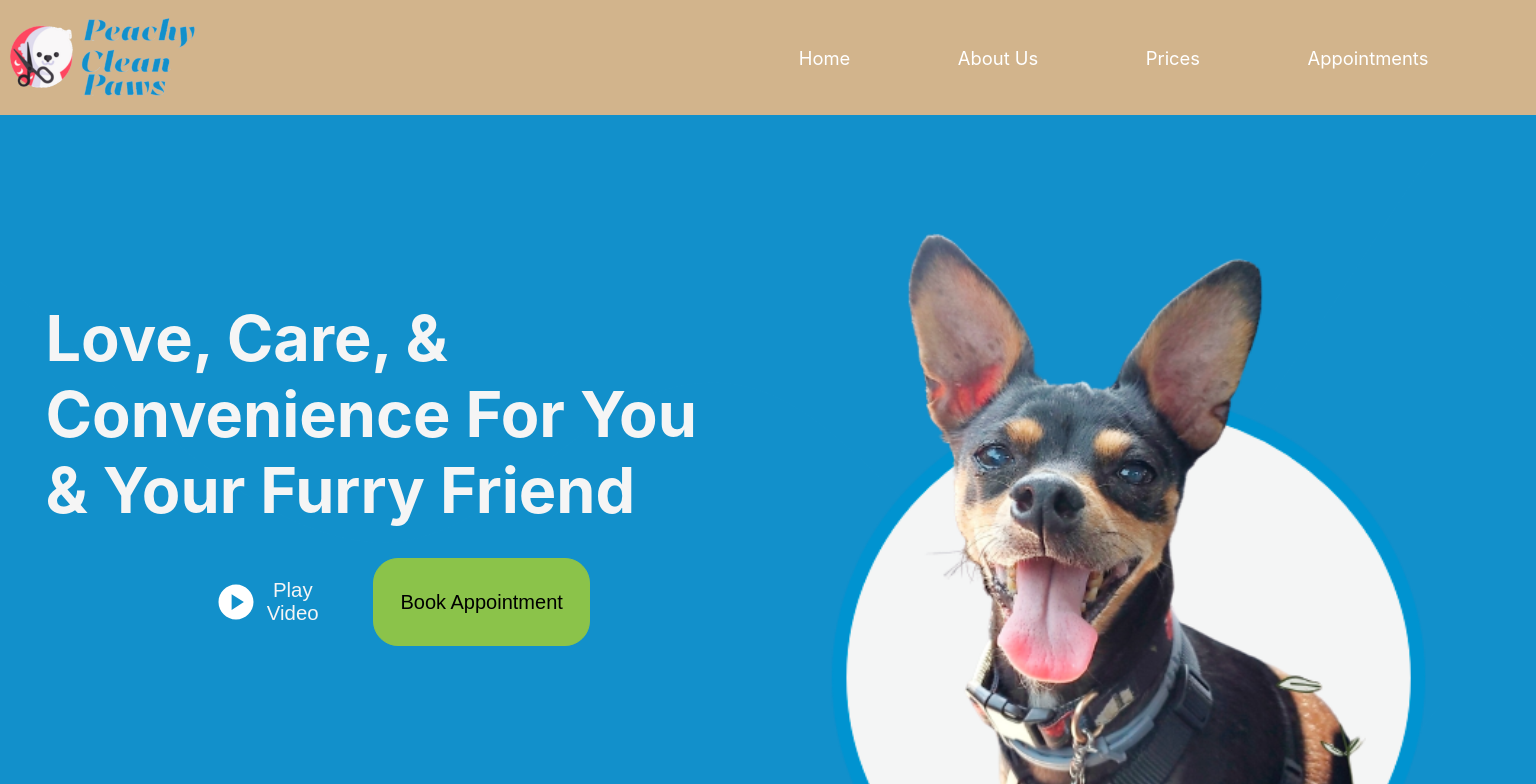
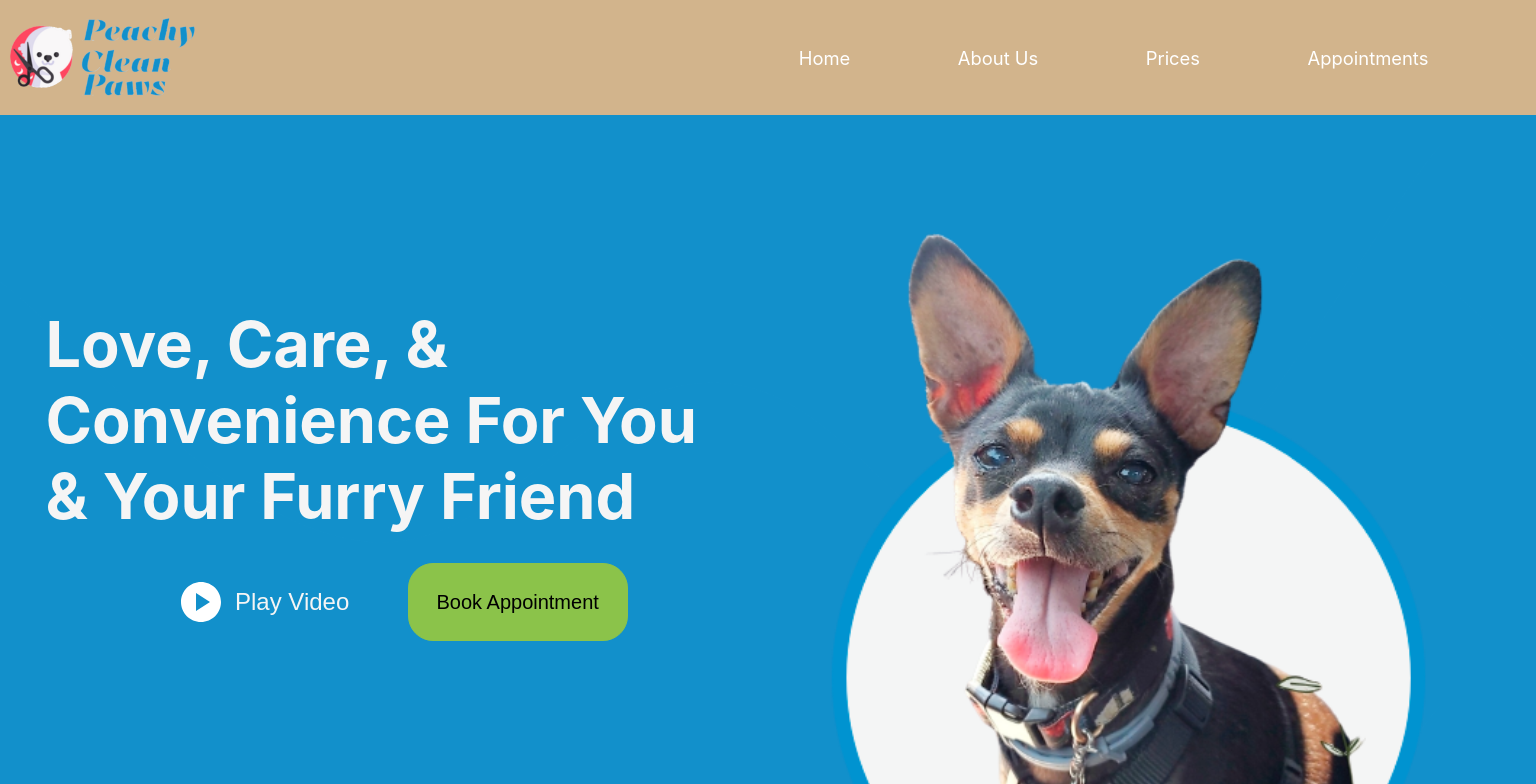
Before and after one commit to Parrasite9/peachyCleanPaws, a React (Create React App) app: page / in a window 1536 px wide. Shown: the top 784 px of the page. Built offline with nearby package versions, Linux system fonts and the light colour scheme.

Commit message:
Videoplay 1400 updates

```diff
--- a/src/css/Home/Hero/HeroVideoPlayer.css
+++ b/src/css/Home/Hero/HeroVideoPlayer.css
@@ -93,3 +93,14 @@
       font-size: .85em;
     }
   }
+
+  @media (min-width: 1400px) {
+    .play__button > .videoIcon {
+      font-size: 2em;
+    }
+
+    .play__button > p {
+      font-size: 1em;
+      white-space: nowrap;
+    }
+  }
```
